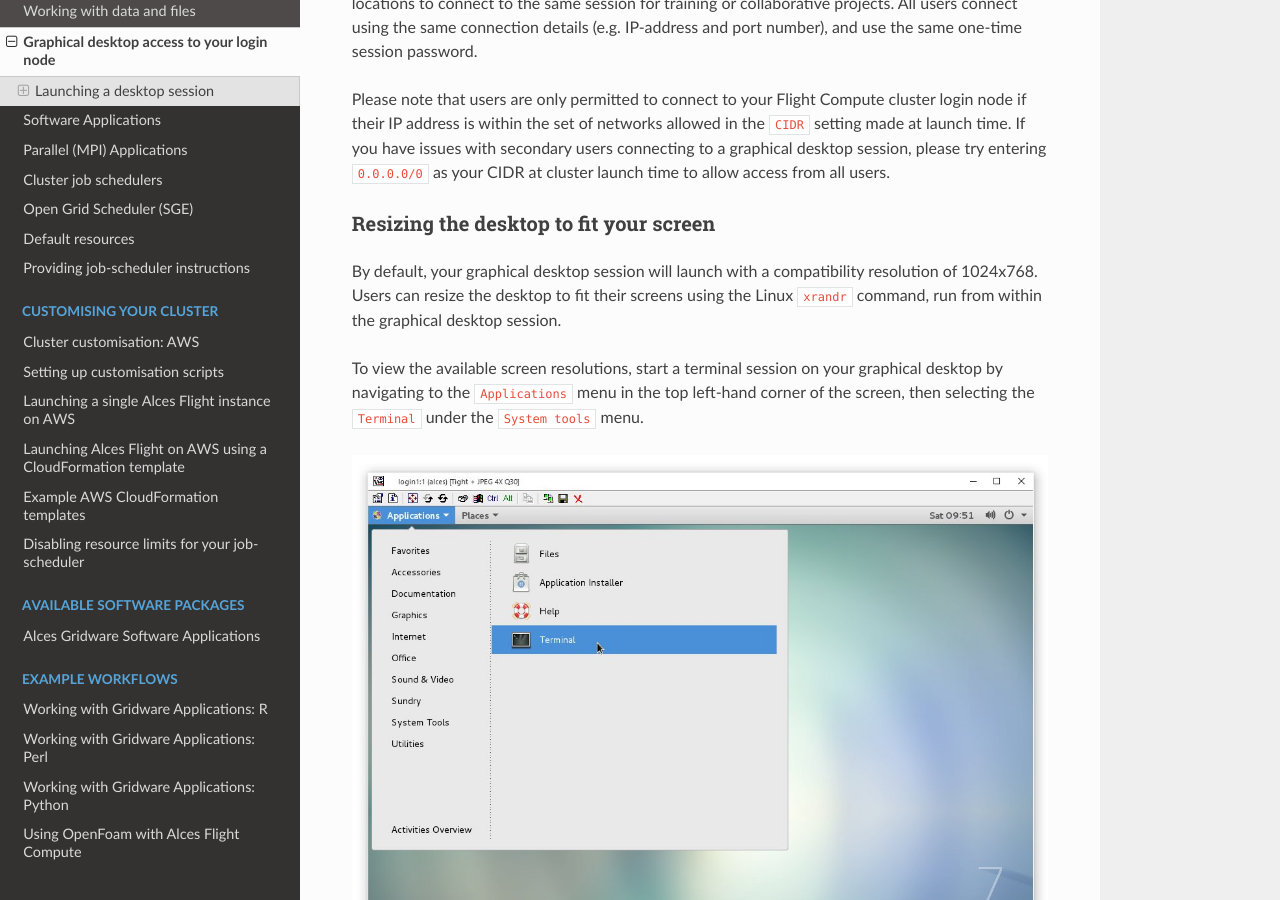
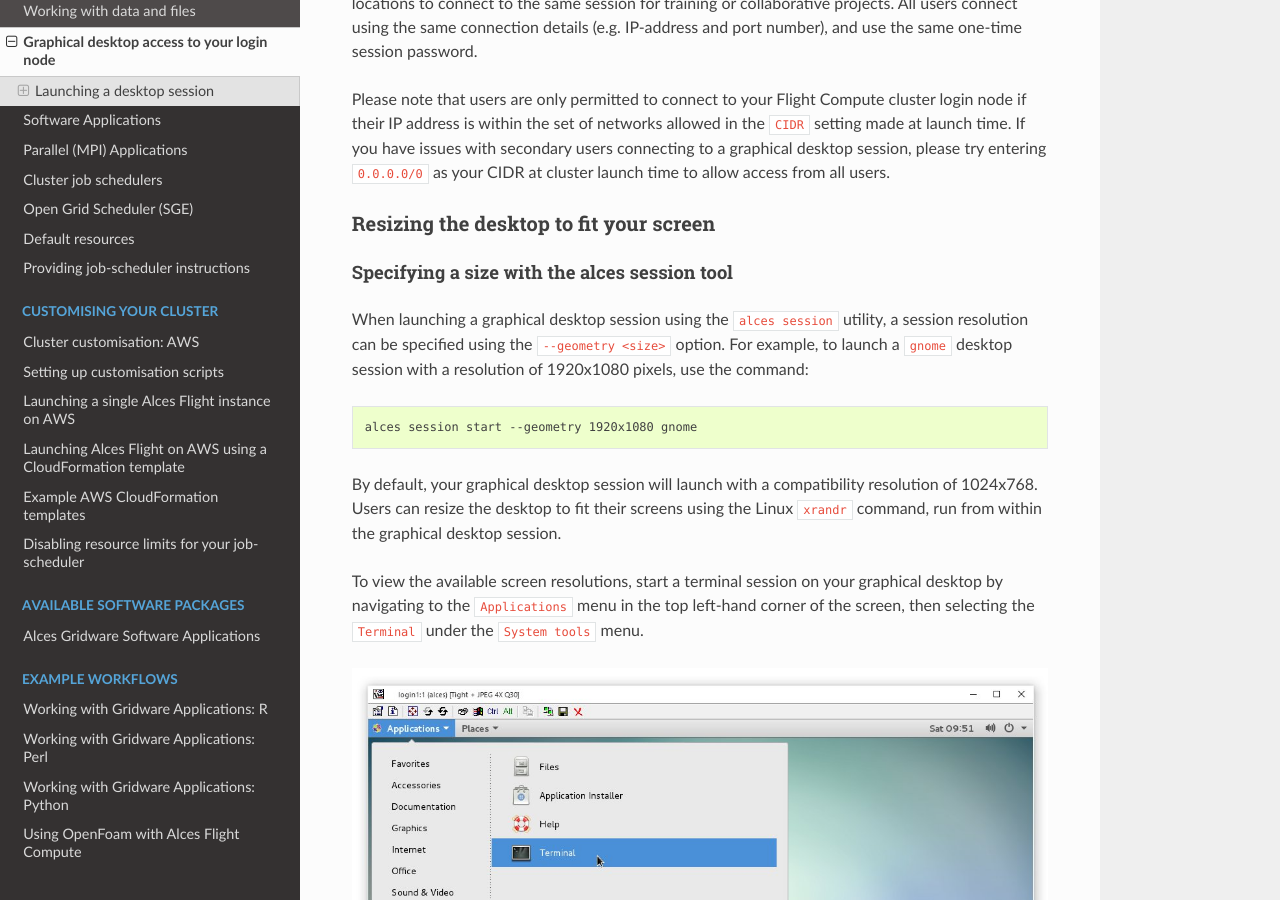
Before and after one commit to alces-software/flight-appliance-docs, a Sphinx documentation site: the page built from docs/source/graphicaldesktop/graphicaldesktop.rst, in a window 1280 px wide and 900 px high, scrolled down 2066 px. Built offline with Sphinx 7.4.7 and the Read the Docs theme 2.0.0, drawn with Linux system fonts in a browser that asks for light colours.

Commit message:
Document geometry setting on session launch

```diff
--- a/docs/source/graphicaldesktop/graphicaldesktop.rst
+++ b/docs/source/graphicaldesktop/graphicaldesktop.rst
@@ -56,6 +56,15 @@ Please note that users are only permitted to connect to your Flight Compute clus
 
 Resizing the desktop to fit your screen
 ---------------------------------------
+
+Specifying a size with the alces session tool
+*********************************************
+
+When launching a graphical desktop session using the ``alces session`` utility, a session resolution can be specified using the ``--geometry <size>`` option. For example, to launch a ``gnome`` desktop session with a resolution of 1920x1080 pixels, use the command:
+
+.. code:: bash
+
+    alces session start --geometry 1920x1080 gnome
 
 By default, your graphical desktop session will launch with a compatibility resolution of 1024x768. Users can resize the desktop to fit their screens using the Linux ``xrandr`` command, run from within the graphical desktop session.
 
```
